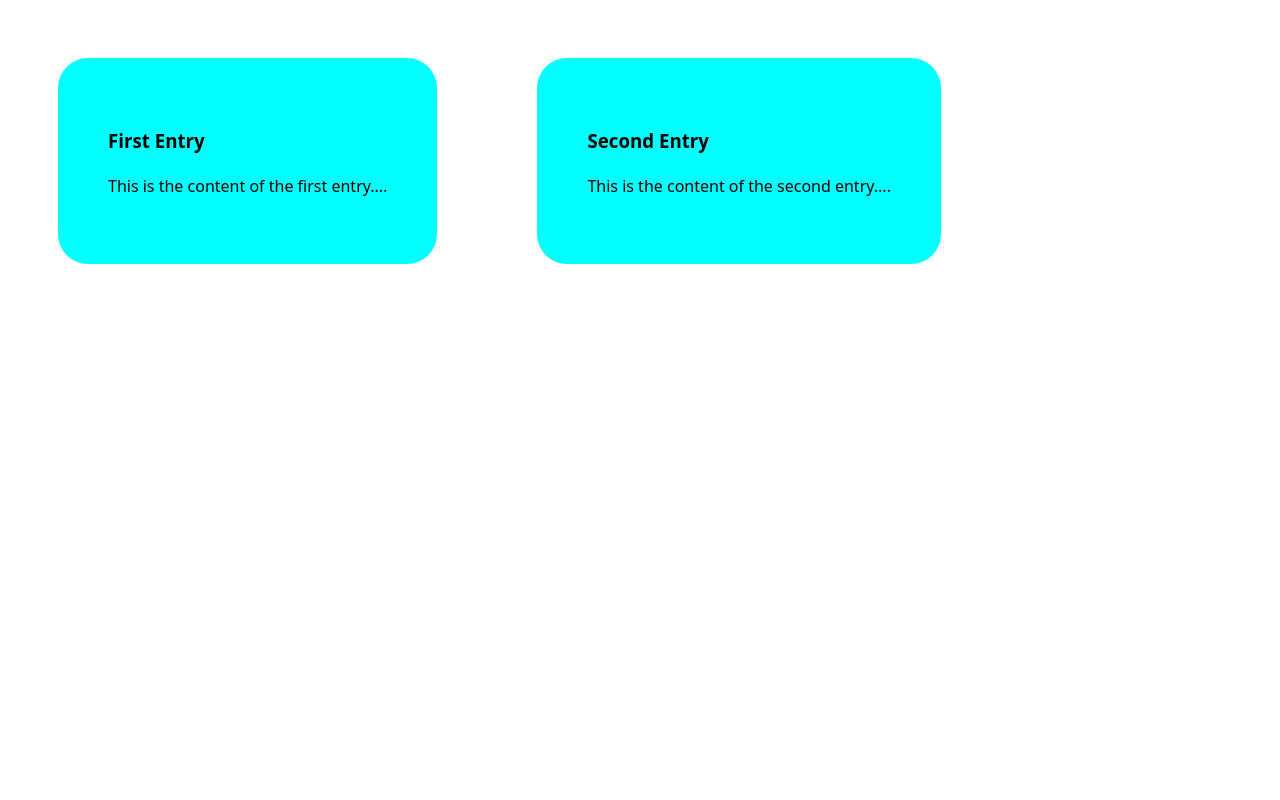
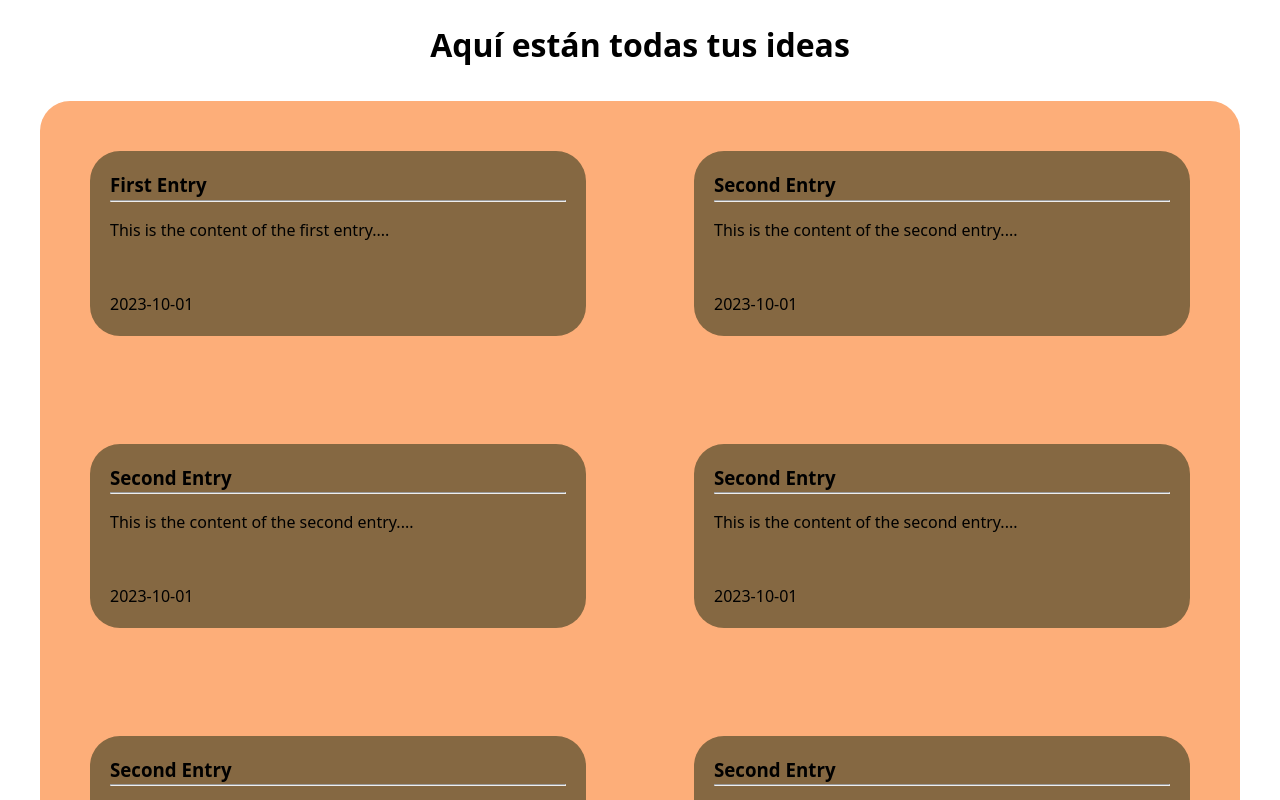
Before and after one commit to Juaan26/emotional-diary, a React (Vite) app: page / in a window 1280 px wide. Shown: the top 800 px of the page. Built offline with nearby package versions, Linux system fonts and the light colour scheme.

Commit message:
home page basica terminada

```diff
--- a/src/App.jsx
+++ b/src/App.jsx
@@ -1,5 +1,7 @@
 import { Routes, Route } from 'react-router';
 import Home from "./pages/Home"
+import { EntryPage } from './pages/EntryPage';
+import { entries } from "./assets/entries.json"
 function App() {
 
 
@@ -7,7 +9,8 @@ function App() {
 
   return (
     <Routes>
-      <Route path="/" element={ <Home /> } />
+      <Route path="/" element={ <Home entries={ entries } /> } />
+      <Route path="/entry/:id" element={ <EntryPage /> } />
     </Routes>
   )
 }
--- a/src/assets/entries.json
+++ b/src/assets/entries.json
@@ -27,6 +27,62 @@
                 "Missed the bus",
                 "Had a headache"
             ]
+        },
+        {
+            "id": 3,
+            "title": "Second Entry",
+            "content": "This is the content of the second entry.",
+            "date": "2023-10-01",
+            "goodThings": [
+                "Woke up early",
+                "Had a good breakfast"
+            ],
+            "badThings": [
+                "Missed the bus",
+                "Had a headache"
+            ]
+        },
+        {
+            "id": 4,
+            "title": "Second Entry",
+            "content": "This is the content of the second entry.",
+            "date": "2023-10-01",
+            "goodThings": [
+                "Woke up early",
+                "Had a good breakfast"
+            ],
+            "badThings": [
+                "Missed the bus",
+                "Had a headache"
+            ]
+        },
+        {
+            "id": 5,
+            "title": "Second Entry",
+            "content": "This is the content of the second entry.",
+            "date": "2023-10-01",
+            "goodThings": [
+                "Woke up early",
+                "Had a good breakfast"
+            ],
+            "badThings": [
+                "Missed the bus",
+                "Had a headache"
+            ]
+        },
+        {
+            "id": 6,
+            "title": "Second Entry",
+            "content": "This is the content of the second entry.",
+            "date": "2023-10-01",
+            "goodThings": [
+                "Woke up early",
+                "Had a good breakfast"
+            ],
+            "badThings": [
+                "Missed the bus",
+                "Had a headache"
+            ]
         }
     ]
 }
--- a/src/components/EntryList.jsx
+++ b/src/components/EntryList.jsx
@@ -1,13 +1,18 @@
-export function EntryList({ entries, onSelect }) {
+import { useNavigate } from 'react-router';
+export function EntryList({ entries }) {
+
+    const navigate = useNavigate();
 
     return (
         <div className="entrylist" >
             { entries.map(entry => (
                 <div className="entrylist-container"
                     key={ entry.id }
-                    onClick={ () => onSelect(entry.id) }>
-                    <h3>{ entry.title }</h3>
-                    <p>{ entry.content.slice(0, 50) }...</p>
+                    onClick={ () => navigate(`/entry/${entry.id}`) }>
+                    <h3 className="entrylist-title">{ entry.title }</h3>
+                    <hr className="entrylist-hr" />
+                    <p>{ entry.content.slice(0, 100) }...</p>
+                    <p className="entrylist-date">{ entry.date }</p>
                 </div>
             )) }
         </div>
--- a/src/index.css
+++ b/src/index.css
@@ -7,13 +7,45 @@
 
 }
 
+/* Home page */
+.home-title {
+  justify-self: center;
+}
+
+
+/*---------------------*/
+
+/* EntryList component */
 .entrylist {
-  display: flex;
+  display: grid;
+  grid-template-columns: repeat(auto-fill, minmax(400px, 1fr));
+  gap: 0.5rem;
+  background-color: rgb(253, 174, 121);
+  margin: 2rem;
+  border-radius: 30px;
+}
+
+.entrylist-title {
+  margin-bottom: 0px;
+  margin-top: 0px;
+}
+
+.entrylist-date {
+  margin-bottom: 0;
+  margin-top: 50px;
+}
+
+.entrylist-hr {
+  margin-bottom: 10px;
+  margin-top: 0px;
+
 }
 
 .entrylist-container {
-  background-color: aqua;
+  background-color: rgb(133, 104, 66);
   border-radius: 30px;
   margin: 50px;
-  padding: 50px;
+  padding: 20px;
 }
+
+/*---------------------*/
--- a/src/pages/Home.jsx
+++ b/src/pages/Home.jsx
@@ -1,12 +1,16 @@
 import { EntryList } from "../components/EntryList";
 
-import { entries } from "../assets/entries.json"
 
-console.log(entries)
-export default function Home() {
+
+
+export default function Home({ entries }) {
 
     return (
-        <EntryList entries={ entries } />
+        <>
+            <h1 className="home-title">Aquí están todas tus ideas</h1>
+            <EntryList entries={ entries } />
+
+        </>
     )
 
 
```
